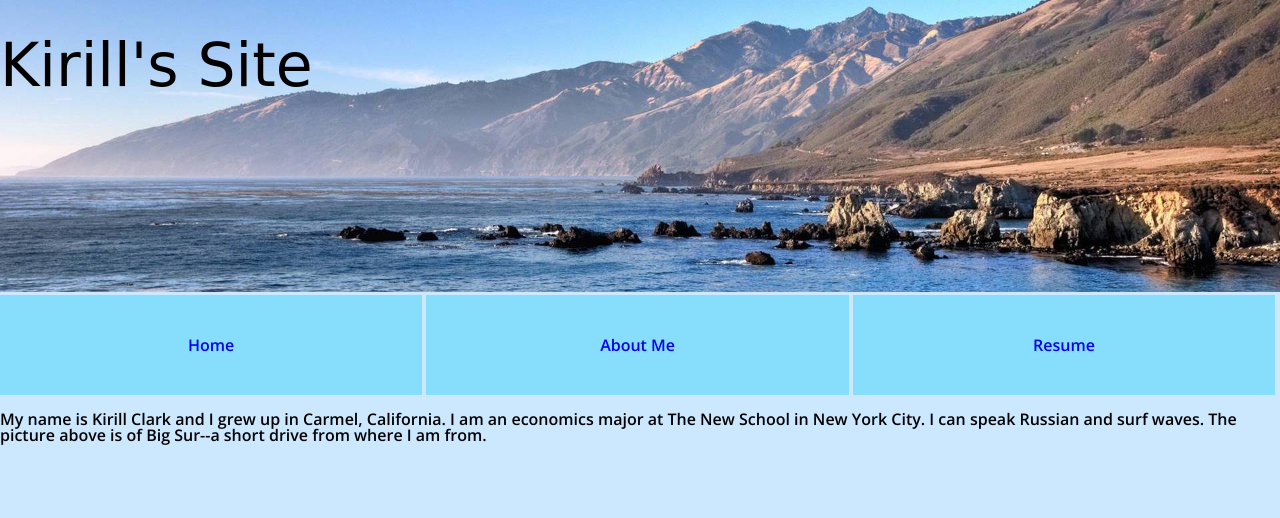
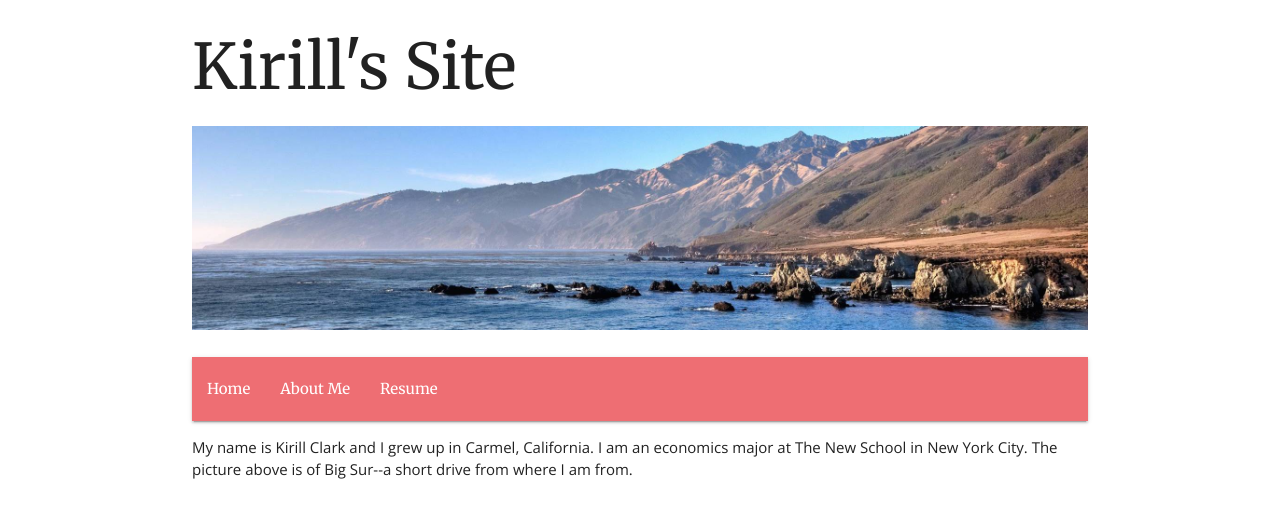
Before and after one commit to wkclark/wkclark.github.io, a plain HTML site: page aboutme.html in a window 1280 px wide. Drawn offline with nearby package versions, Linux system fonts and the light colour scheme; a web font is replaced by a local one.

Commit message:
Add files via upload

```diff
--- a/aboutme.html
+++ b/aboutme.html
@@ -1,27 +1,47 @@
 <!DOCTYPE html>
 <html>
+
 <head>
-  <title>Kirill's Site</title>
-  <link rel="stylesheet" type="text/css" href="stylesheets/reset.css">
-  <link href="https://fonts.googleapis.com/css?family=Ewert|Open+Sans:600" rel="stylesheet">
-  <link rel="stylesheet" type="text/css" href="stylesheets/style.css">
   <meta charset="UTF-8">
   <meta name="viewport" content="width=device-width, initial-scale=1">
+  <title>Kirill's Site</title>
+  <link href="https://fonts.googleapis.com/css?family=Merriweather|Open+Sans" rel="stylesheet">
+  <link href="style.css" rel="stylesheet">
+  <!-- Compiled and minified CSS -->
+    <link rel="stylesheet" href="https://cdnjs.cloudflare.com/ajax/libs/materialize/0.100.2/css/materialize.min.css">
+
+  <!-- Compiled and minified JavaScript -->
+    <script src="https://cdnjs.cloudflare.com/ajax/libs/materialize/0.100.2/js/materialize.min.js"></script>
 </head>
+
 <body>
-  <div class="ksitebar">
-  <img src="files/bigsur.jpg" width="100%">
+
+  <div class="container">
+    <div class="row">
+      <div class="col m12">
         <h1>Kirill's Site</h1>
+        <img src="files/bigsur.jpg">
       </div>
-  <label for="show-menu" class="show-menu">Show Menu</label>
-     <input type="checkbox" id="show-menu" role="button">
-     <ul id="menu">
+    </div>
+
+      <nav>
+        <div class="nav-wrapper">
+          <ul id="nav-mobile">
             <li><a href="index.html">Home</a></li>
             <li><a href="aboutme.html">About Me</a></li>
             <li><a href="resume.html">Resume</a></li>
           </ul>
-     <p></br>My name is Kirill Clark and I grew up in Carmel, California. I am an economics major at
-       The New School in New York City. I can speak Russian and surf waves. The picture above is of Big Sur--a short drive from where I am from.</p>
+        </div>
+      </nav>
+
+    <div class="row">
+      <div class="col m12">
+        <p>My name is Kirill Clark and I grew up in Carmel, California. I am an economics major at
+          The New School in New York City. The picture above is of Big Sur--a short drive from where I am from.</p>
+      </div>
+    </div>
+  </div>
 
 </body>
+
 </html>
--- /dev/null
+++ b/style.css
@@ -0,0 +1,13 @@
+h1 {
+  font-family: 'Merriweather', serif;
+}
+p {
+  font-family: 'Open Sans', sans-serif;
+}
+.nav-wrapper {
+  font-family: 'Merriweather', serif;
+}
+img {
+  height: 100%;
+    width: 100%;
+}
```
Also changed, not shown: index.html (+32 -9 lines), resume.html (+37 -11 lines). Lines whose indentation alone changed are shown as unchanged.
